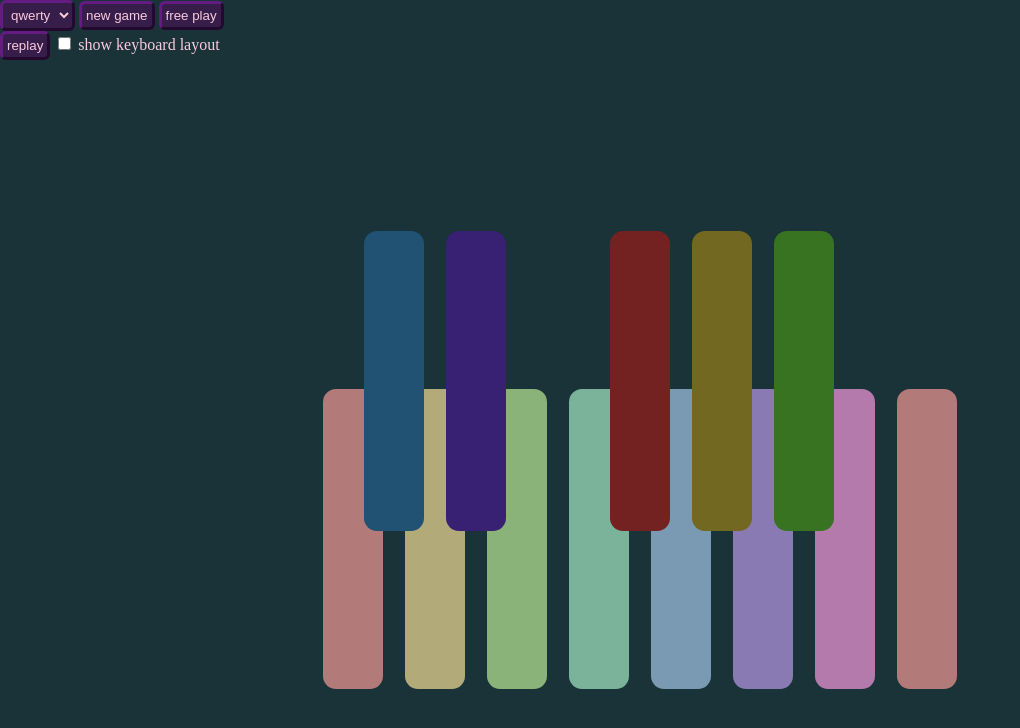
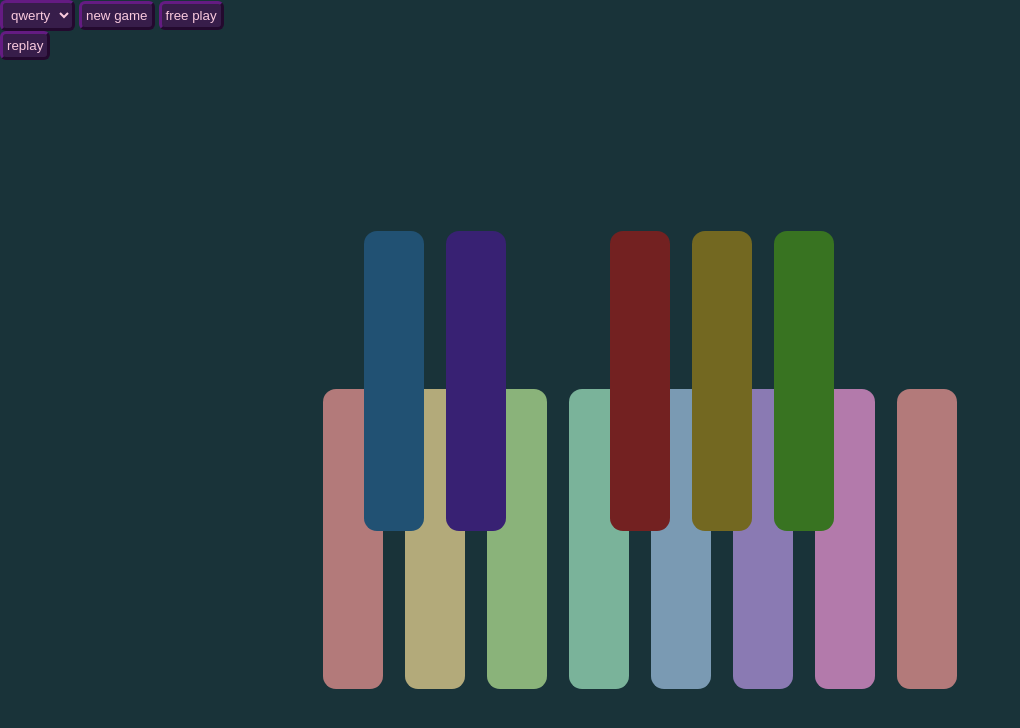
Before and after one commit to casens5/simon_key, a plain HTML site: page index.html in a window 1280 px wide. Shown: the whole page, without its empty margins (0-1020 px from the left). Drawn offline with Linux system fonts and the light colour scheme.

Commit message:
hide unimplemented features

```diff
--- a/index.html
+++ b/index.html
@@ -20,8 +20,8 @@
       <br>
       <span id="gameScore"></span>
       <button id="replaySequence" class="input button">replay</button>
-			<input type="checkbox" id="showKeyInput" value="show keyboard input">
-			<label for="showKeyInput">show keyboard layout</label>
+			<input type="checkbox" id="showKeyInput" class="hidden" value="show keyboard input">
+			<label for="showKeyInput" class="hidden">show keyboard layout</label>
     </div>
     <div id="musicKeyboard" class="music-keyboard">
       <div id="blackRow" class="black-row">
--- a/script.js
+++ b/script.js
@@ -1,6 +1,4 @@
 // to do
-//
-// KEYBOARD INPUT DOESN'T WORK, because of "typeError script.js:176" manual input is ok though?
 //
 // how to load files from separate folder
 // current audio functions allow someone to mash audio until the page breaks.  need more advanced audio function
```
